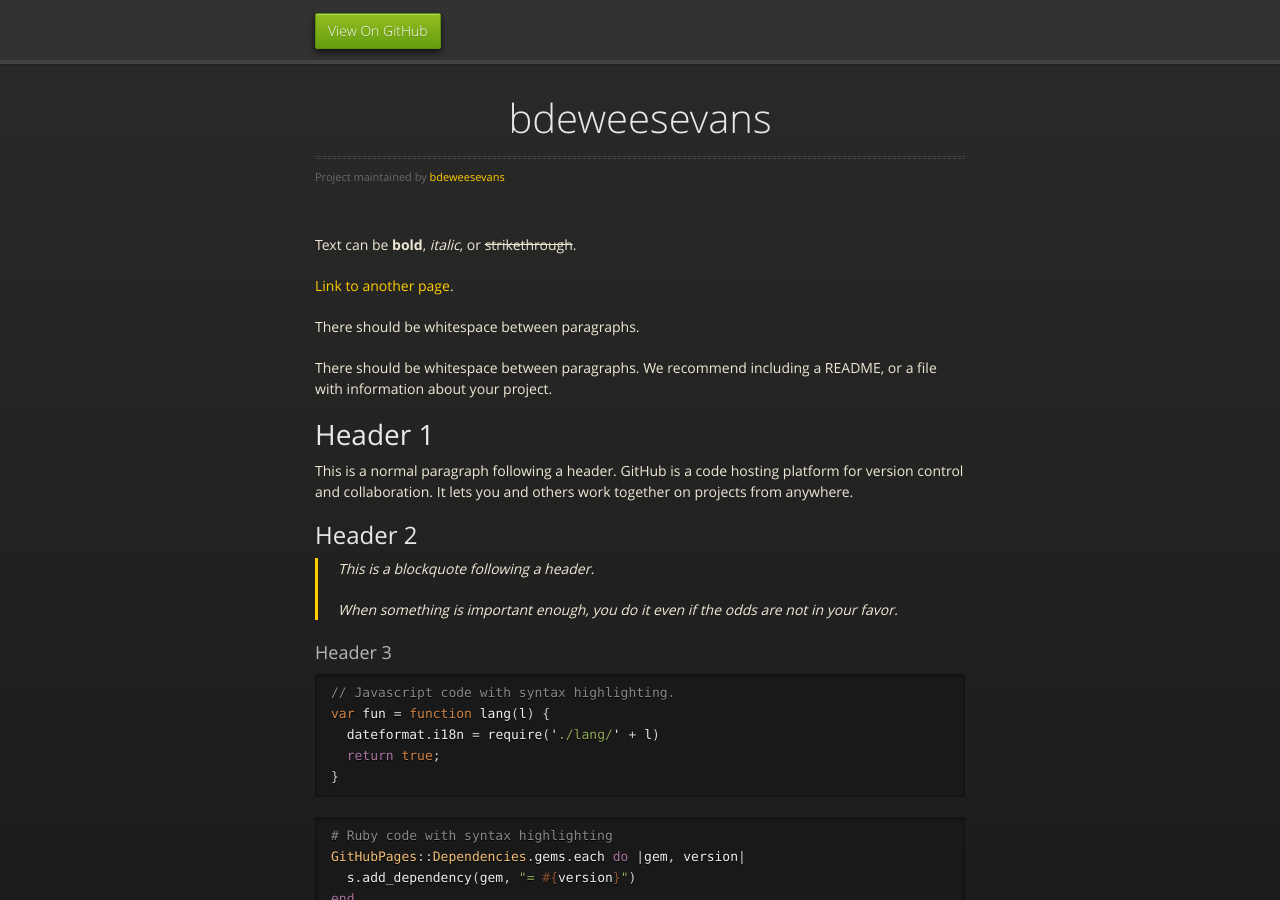
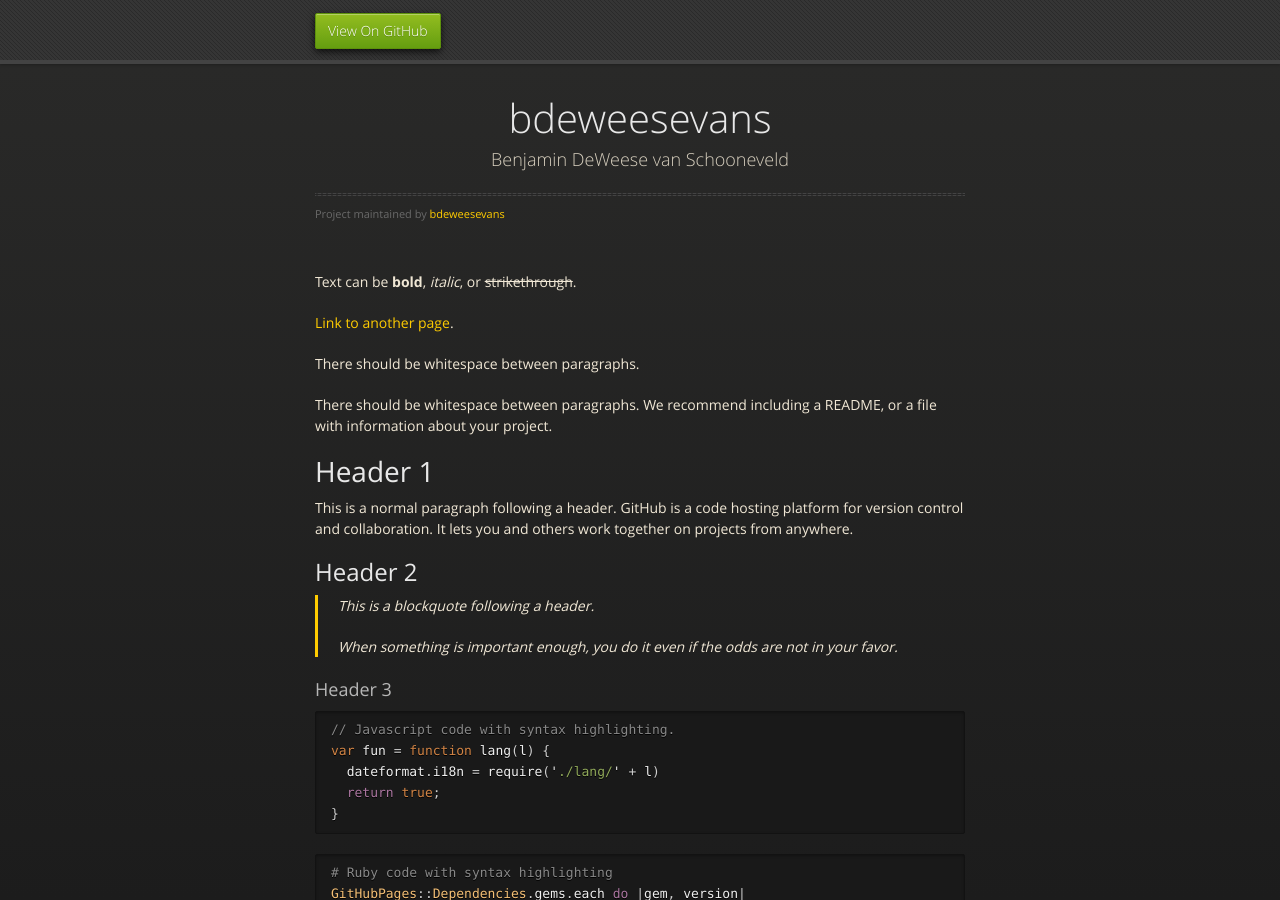
Before and after one commit to bdeweesevans/bdeweesevans.github.io, a Jekyll site: the page built from index.md, in a window 1280 px wide and 900 px high. Built offline with Jekyll 4.4.1, drawn with Linux system fonts in a browser that asks for light colours; the repository's description, which GitHub fills in, is left out.

Commit message:
Update _config.yml

```diff
--- a/_config.yml
+++ b/_config.yml
@@ -9,4 +9,4 @@ google_analytics:
 theme: jekyll-theme-midnight
 
 title: bdeweesevans
-description: # Benjamin DeWeese van Schooneveld
+description: Benjamin DeWeese van Schooneveld
```
